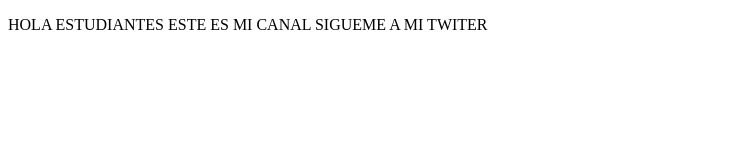
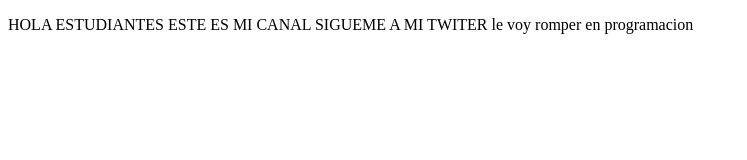
Before and after one commit to academypetrov/curso1, a plain HTML site: page index.html in a window 1280 px wide. Shown: the whole page, without its empty margins (0-747 px from the left). Drawn offline with Linux system fonts and the light colour scheme.

```diff
--- a/index.html
+++ b/index.html
@@ -13,6 +13,8 @@
 
 HOLA ESTUDIANTES ESTE ES MI CANAL  SIGUEME  A MI TWITER
 
+le voy romper  en programacion
+
 
     </p>
 </body>
```
